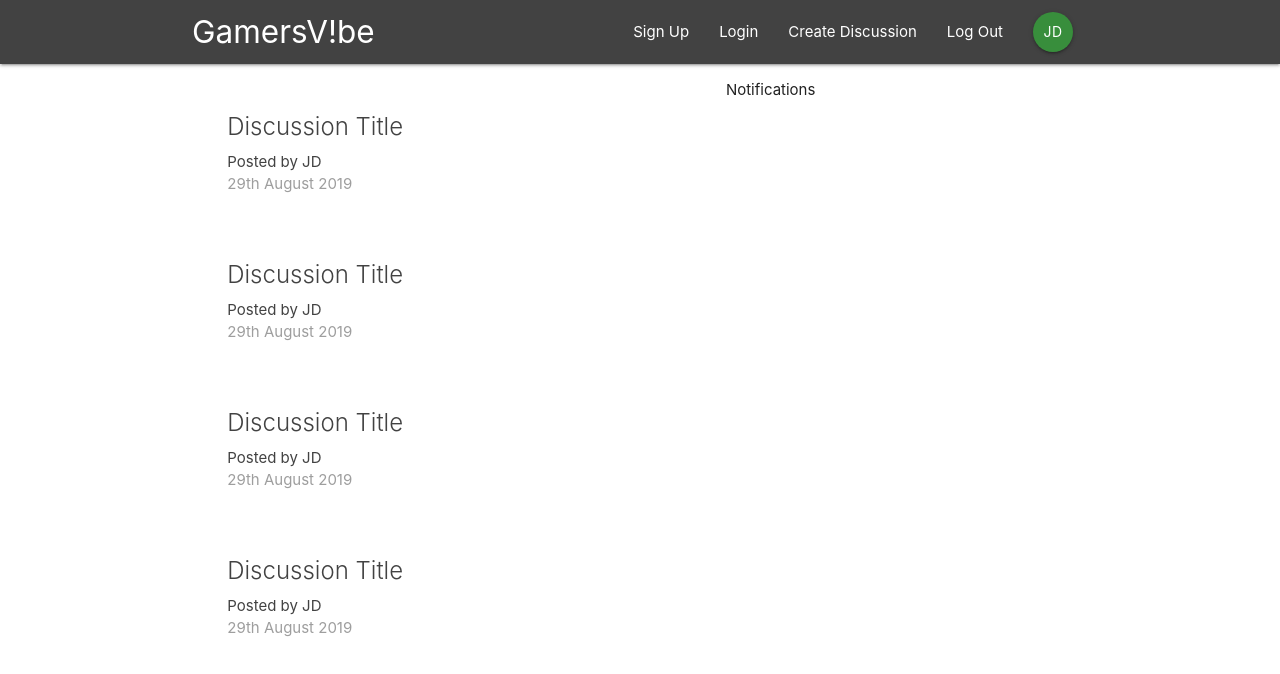
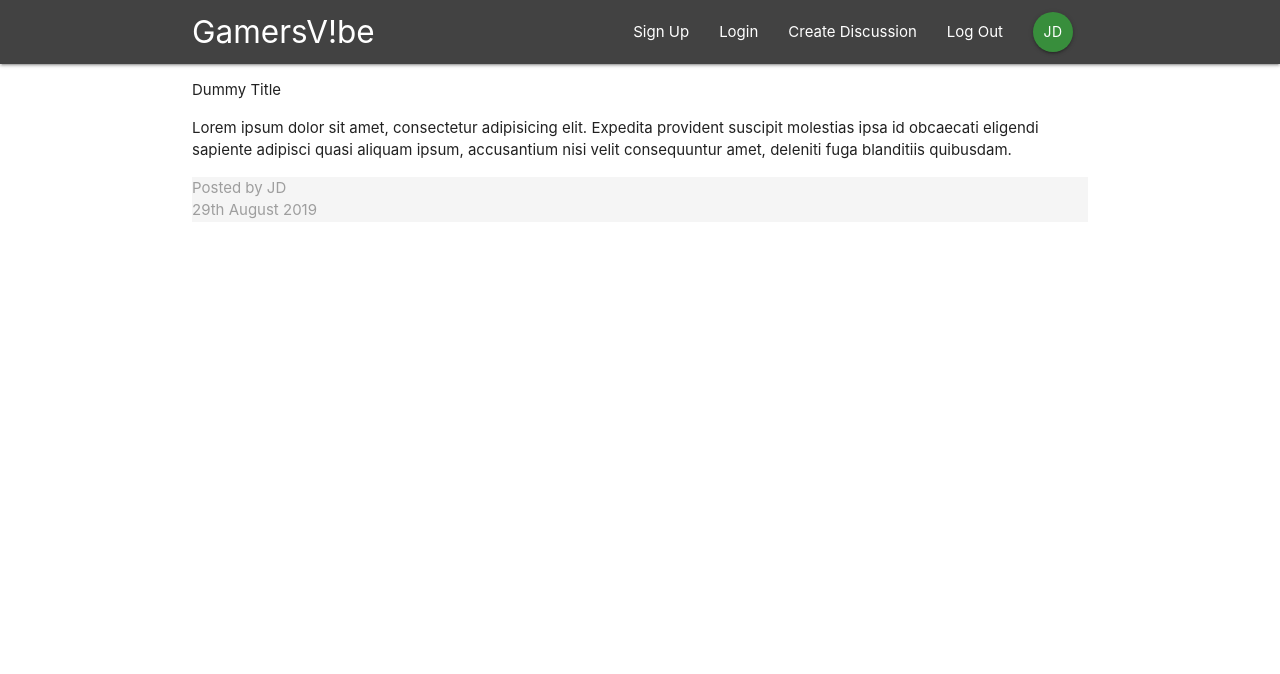
Before and after one commit to jkdearnley/Messageboard-ReactReduxFirbase, a React (Create React App) app in the folder messageboard/: page /discussion/1 in a window 1280 px wide. Shown: the top 674 px of the page. Built offline with nearby package versions, Linux system fonts and the light colour scheme.

Commit message:
Discussion details dummy data and routes

```diff
--- a/messageboard/src/App.js
+++ b/messageboard/src/App.js
@@ -15,7 +15,8 @@ class App extends Component {
       <div className="App">
         <Navbar />
         <Switch>
-          <Route path='/' component={Dashboard} />
+          <Route exact path='/' component={Dashboard} />
+          <Route path='/discussion/:id' component={DiscussionDetails} />
         </Switch>
       </div>
     </BrowserRouter>
--- a/messageboard/src/components/discussions/DiscussionDetails.js
+++ b/messageboard/src/components/discussions/DiscussionDetails.js
@@ -0,0 +1,21 @@
+import React from 'react'
+
+export const DiscussionDetails = () => {
+    return (
+        <div className="container section discussion-details">
+            <div className="car z-depth-0">
+                <div className="card-content">
+                    <span className="card-title">Dummy Title</span>
+                    <p>Lorem ipsum dolor sit amet, consectetur adipisicing elit.
+                        Expedita provident suscipit molestias ipsa id obcaecati eligendi sapiente adipisci quasi aliquam ipsum,
+                        accusantium nisi velit consequuntur amet, deleniti fuga blanditiis quibusdam.</p>
+                </div>
+                <div className="card-action grey lighten-4 grey-text">
+                    <div>Posted by JD</div>
+                    <div>29th August 2019</div>
+                </div>
+            </div>
+        </div>
+    )
+}
+export default DiscussionDetails
--- a/messageboard/src/components/discussions/DiscussionList.js
+++ b/messageboard/src/components/discussions/DiscussionList.js
@@ -1,39 +1,14 @@
 import React from 'react'
+import DiscussionSummary from './DiscussionSummary'
 
 const DiscussionList = () => {
     return (
         <div className="discussion-list section">
-            <div className="card z-depth-0 discussion-summary">
-                <div className="card-content grey-text text-darken-3">
-                    <span className="card-title">Discussion Title</span>
-                    <p>Posted by JD</p>
-                    <p className="grey-text">29th August 2019</p>
-                </div>
-            </div>
-
-            <div className="card z-depth-0 discussion-summary">
-                <div className="card-content grey-text text-darken-3">
-                    <span className="card-title">Discussion Title</span>
-                    <p>Posted by JD</p>
-                    <p className="grey-text">29th August 2019</p>
-                </div>
-            </div>
-
-            <div className="card z-depth-0 discussion-summary">
-                <div className="card-content grey-text text-darken-3">
-                    <span className="card-title">Discussion Title</span>
-                    <p>Posted by JD</p>
-                    <p className="grey-text">29th August 2019</p>
-                </div>
-            </div>
-
-            <div className="card z-depth-0 discussion-summary">
-                <div className="card-content grey-text text-darken-3">
-                    <span className="card-title">Discussion Title</span>
-                    <p>Posted by JD</p>
-                    <p className="grey-text">29th August 2019</p>
-                </div>
-            </div>
+            <DiscussionSummary />
+            <DiscussionSummary />
+            <DiscussionSummary />
+            <DiscussionSummary />
+            <DiscussionSummary />
         </div>
     )
 }
--- a/messageboard/src/components/discussions/DiscussionSummary.js
+++ b/messageboard/src/components/discussions/DiscussionSummary.js
@@ -0,0 +1,15 @@
+import React from 'react'
+
+const DiscussionSummary = () => {
+    return (
+        <div className="card z-depth-0 discussion-summary">
+            <div className="card-content grey-text text-darken-3">
+                <span className="card-title">Discussion Title</span>
+                <p>Posted by JD</p>
+                <p className="grey-text">29th August 2019</p>
+            </div>
+        </div>
+    )
+}
+
+export default DiscussionSummary
```
